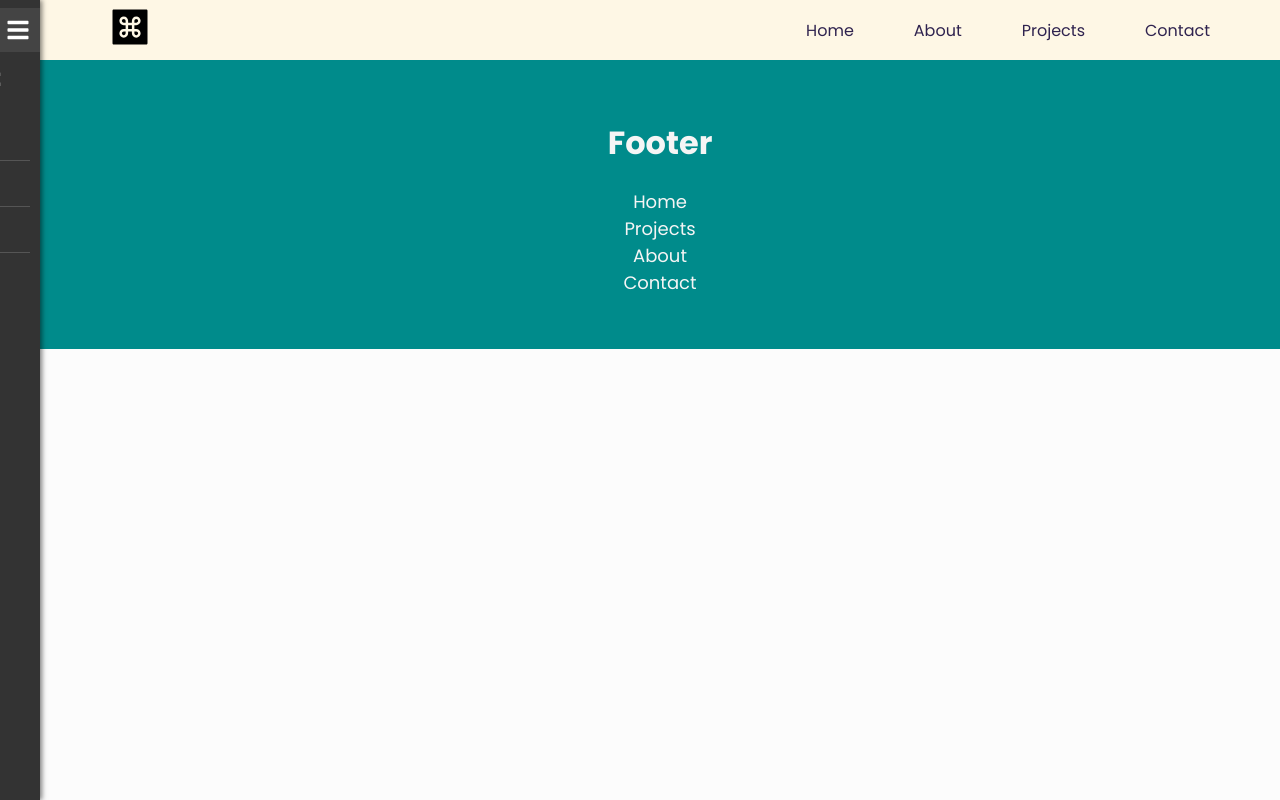
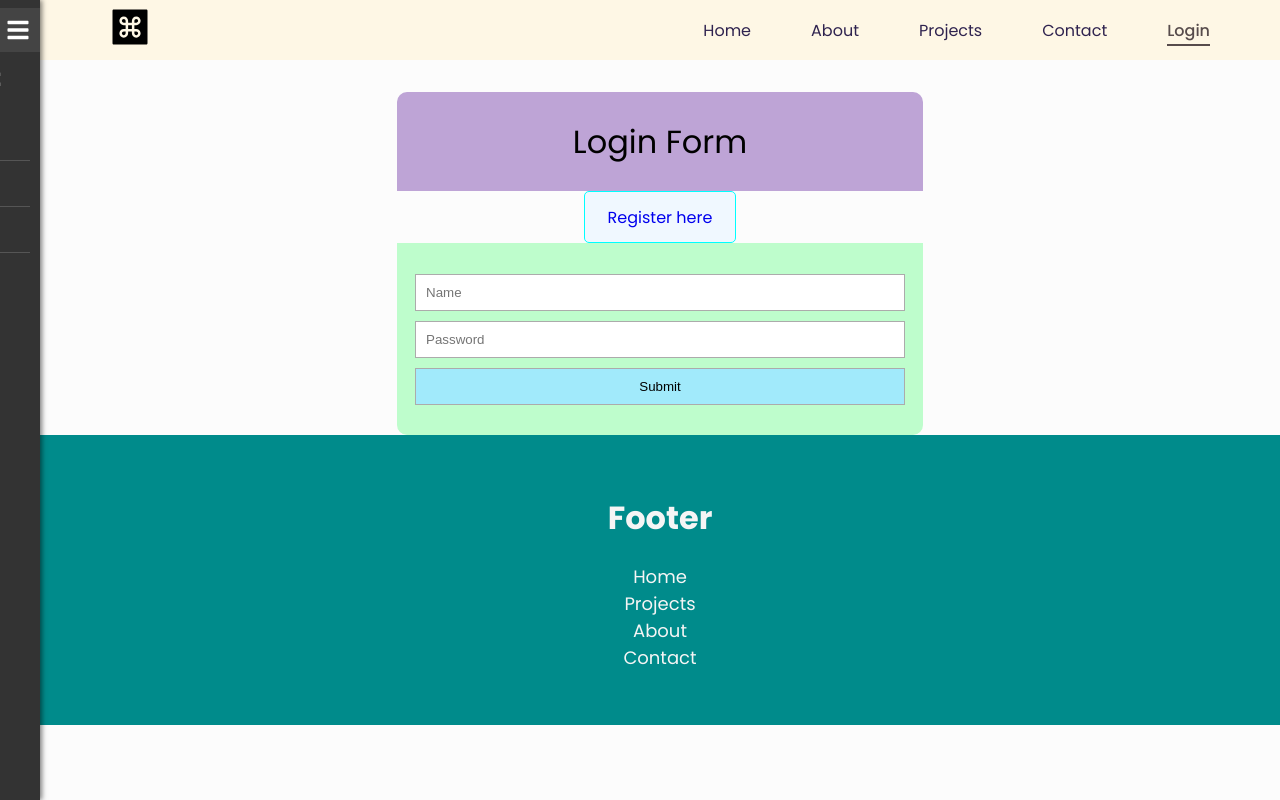
Before and after one commit to 24vishwas/react-basics, a React (Vite) app: page /Login in a window 1280 px wide. Built offline with nearby package versions, Linux system fonts and the light colour scheme.

Commit message:
first commit

```diff
--- a/package.json
+++ b/package.json
@@ -12,6 +12,7 @@
   "dependencies": {
     "react": "^18.3.1",
     "react-dom": "^18.3.1",
+    "react-hook-form": "^7.52.1",
     "react-icons": "^5.2.1",
     "react-router-dom": "^6.24.1"
   },
--- a/src/App.jsx
+++ b/src/App.jsx
@@ -8,6 +8,8 @@ import Home from './pages/home/Home';
 import Projects from './pages/projects/Projects';
 import Contact from './pages/contact/Contact';
 import Sidebar from './components/sidebar/Sidebar';
+import Login from './pages/Login/Login';
+import Register from './pages/Login/Register';
 
 
 function App() {
@@ -27,6 +29,8 @@ function App() {
             <Route path="/about" element={<About/>} />
             <Route path="/projects" element={<Projects/>} />
             <Route path="/contact" element={<Contact/>} />
+            <Route path="/Login" element={<Login/>} />
+            <Route path="/Register" element={<Register/>} />
           </Routes>
         </main>
         <Footer />
--- a/src/components/Navbar/Navbar.jsx
+++ b/src/components/Navbar/Navbar.jsx
@@ -43,6 +43,9 @@ const Navbar = () => {
             <li>
               <NavLink to="/contact" onClick={handleCloseNavbar}>Contact</NavLink>
             </li>
+            <li>
+              <NavLink to="/Login" onClick={handleCloseNavbar}>Login</NavLink>
+            </li>
           </ul>
       </div>
     </div>
--- /dev/null
+++ b/src/pages/Login/Login.css
@@ -0,0 +1,58 @@
+
+.login{
+    display: flex;
+    align-items: center;
+    justify-content: center;
+}
+.title {
+    text-align: center;
+    max-width: 500px;
+    width: 80%;
+    margin-inline: auto;
+    background-color: rgb(190, 164, 214);
+    padding: 2vw 1vw;
+    border-radius: 10px 10px 0 0;
+    font-size: 2rem;
+   margin-bottom: 0;
+}
+
+.form {
+    text-align: center;
+    display: flex;
+    flex-direction: column;
+    margin: auto;
+    max-width: 500px;
+    width: 80%;
+    padding: 2vw 1vw;
+    background-color: rgb(190, 253, 204);
+    border-radius: 0 0 10px 10px;
+}
+
+input {
+    border: 1px solid rgb(172, 171, 171);
+    /* border-radius: 10px; */
+    padding: 1vw 1vw;
+    outline: none;
+    margin: 5px;
+    padding: 10px;
+}
+.button{
+    width: 150px;
+    height: 50px;
+    background-color: aliceblue;
+    border: 1px solid aqua;
+    border-radius: 5px;
+    text-decoration: none;
+    display: inline-block;
+    display: flex;
+    align-items: center;
+    justify-content: center;
+    margin-inline: auto;
+}
+.login-page h2{
+    text-align: center;
+    color: red;
+}
+.login-page h1{
+    text-align: center;
+}
--- /dev/null
+++ b/src/pages/Login/Login.jsx
@@ -0,0 +1,62 @@
+import React, { useState } from "react";
+import { useForm } from "react-hook-form";
+import { NavLink } from 'react-router-dom'
+import "./Login.css";
+
+function Login() {
+    const [login, setLogin] = useState(false);
+    const [submitted, setSubmitted] = useState(false);
+    const [loggedInUser, setLoggedInUser] = useState("");
+    const {
+        register,
+        handleSubmit,
+        formState: { errors },
+    } = useForm();
+
+    const onSubmit = (data) => {
+        const userData = JSON.parse(localStorage.getItem(data.name));
+        if (userData) {
+            if (userData.password === data.password) {
+                console.log(userData.name + " You Are Successfully Logged In");
+                setLogin(true);
+                setLoggedInUser(userData.name);
+            } else {
+                console.log("Email or Password is not matching with our record");
+                setLogin(false);
+                setLoggedInUser("");
+            }
+        } else {
+            console.log("Email or Password is not matching with our record");
+            setLogin(false);
+            setLoggedInUser("");
+        }
+        setSubmitted(true); // Set submitted to true when the form is submitted
+    };
+
+    return (
+        < div className="login-page">
+            <p className="title">Login Form</p>
+
+              <NavLink className="button" to="/Register" >Register here</NavLink>
+
+            <form className="form" onSubmit={handleSubmit(onSubmit)}>
+                <input type="text" placeholder='Name' {...register("name", { required: true })} />
+                {errors.name && <span style={{ color: "red" }}>*Name* is mandatory</span>}
+                <input type="password" placeholder='Password' {...register("password", { required: true })} />
+                {errors.password && <span style={{ color: "red" }}>*Password* is mandatory</span>}
+                <input type="submit" style={{ backgroundColor: "#a1eafb" }} />
+            </form>
+
+            {submitted && ( // Only show messages after form is submitted
+                login ? (
+                    <h1>{loggedInUser} is logged in</h1>
+                ) : (
+                    <h2>Error no match found!</h2>
+                )
+            )}
+
+        </div>
+    );
+}
+
+export default Login;
--- /dev/null
+++ b/src/pages/Login/Register.jsx
@@ -0,0 +1,38 @@
+import React, {useState} from 'react';
+import { useForm } from "react-hook-form";
+import './Login.css';
+
+const Register = () => {
+  const { register, handleSubmit, watch, formState: { errors } } = useForm();
+  const [submit ,setSubmit] = useState(false);
+
+  const onSubmit = (data) => {
+    localStorage.setItem(data.name, JSON.stringify({
+        name: data.name, password: data.password
+    }));
+    console.log(JSON.parse(localStorage.getItem(data.name)));
+    setSubmit('true')
+  };
+  console.log(watch("name"));
+
+  return (
+    <div className='login-page'>
+      <p className="title">Register Form</p>
+
+      <form className="form" onSubmit={handleSubmit(onSubmit)}>
+        <input type="text" placeholder='Name' {...register("name", { required: true })} required />
+        {errors.name && <span style={{ color: "red" }}>*Name* is mandatory</span>}
+
+        <input type="password" placeholder='Password' {...register("password", { required: true })} required />
+        {errors.password && <span style={{ color: "red" }}>*Password* is mandatory</span>}
+
+        <input type="submit" style={{ backgroundColor: "#a1eafb" }} />
+      </form>
+      {
+        submit ? ( <h1>Registered</h1> ) : ( <h1></h1> )
+      }
+    </div>
+  );
+}
+
+export default Register;
```
Also changed, not shown: 2 other files (tests, documents, lock files or other folders).
